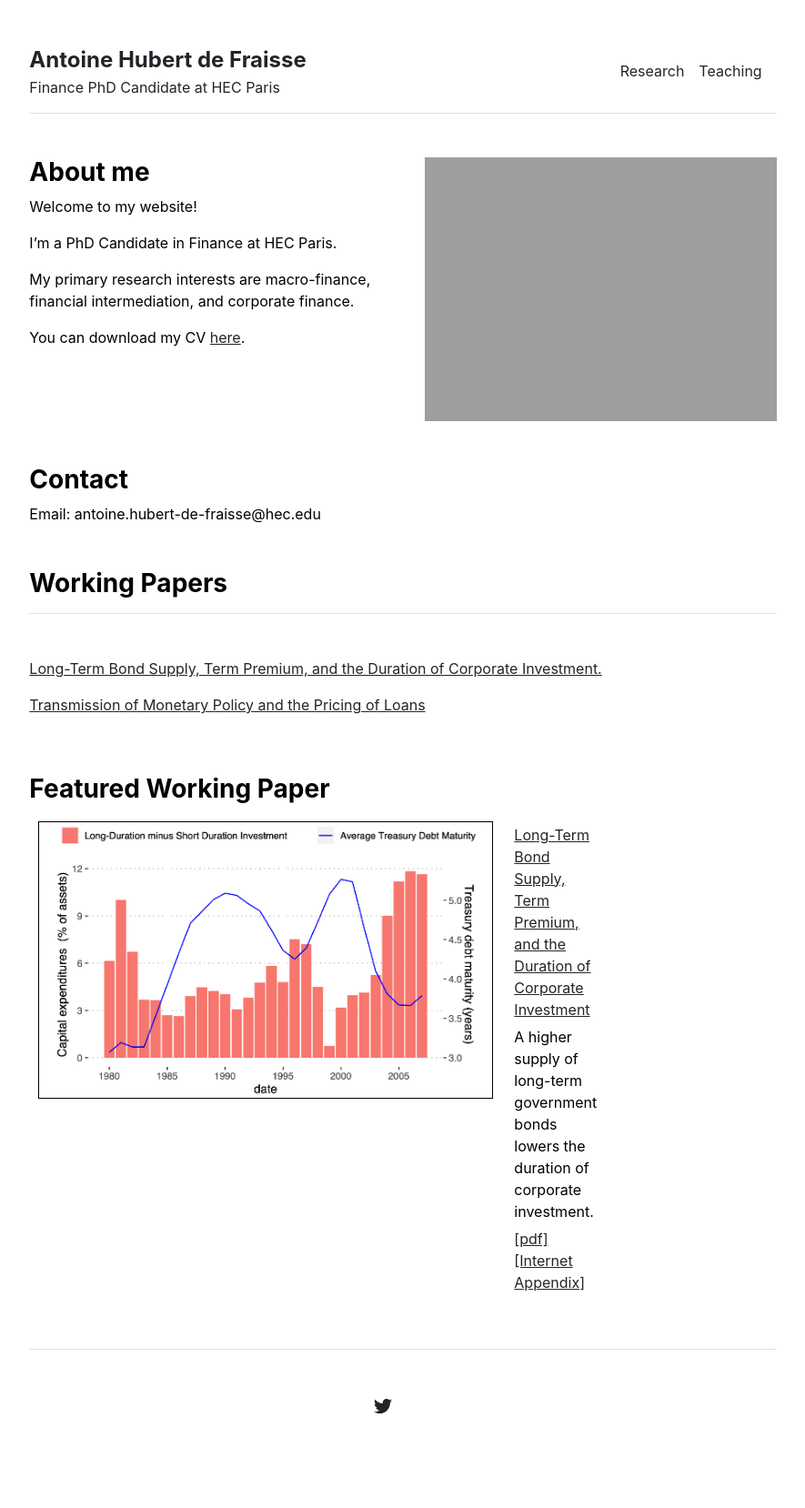
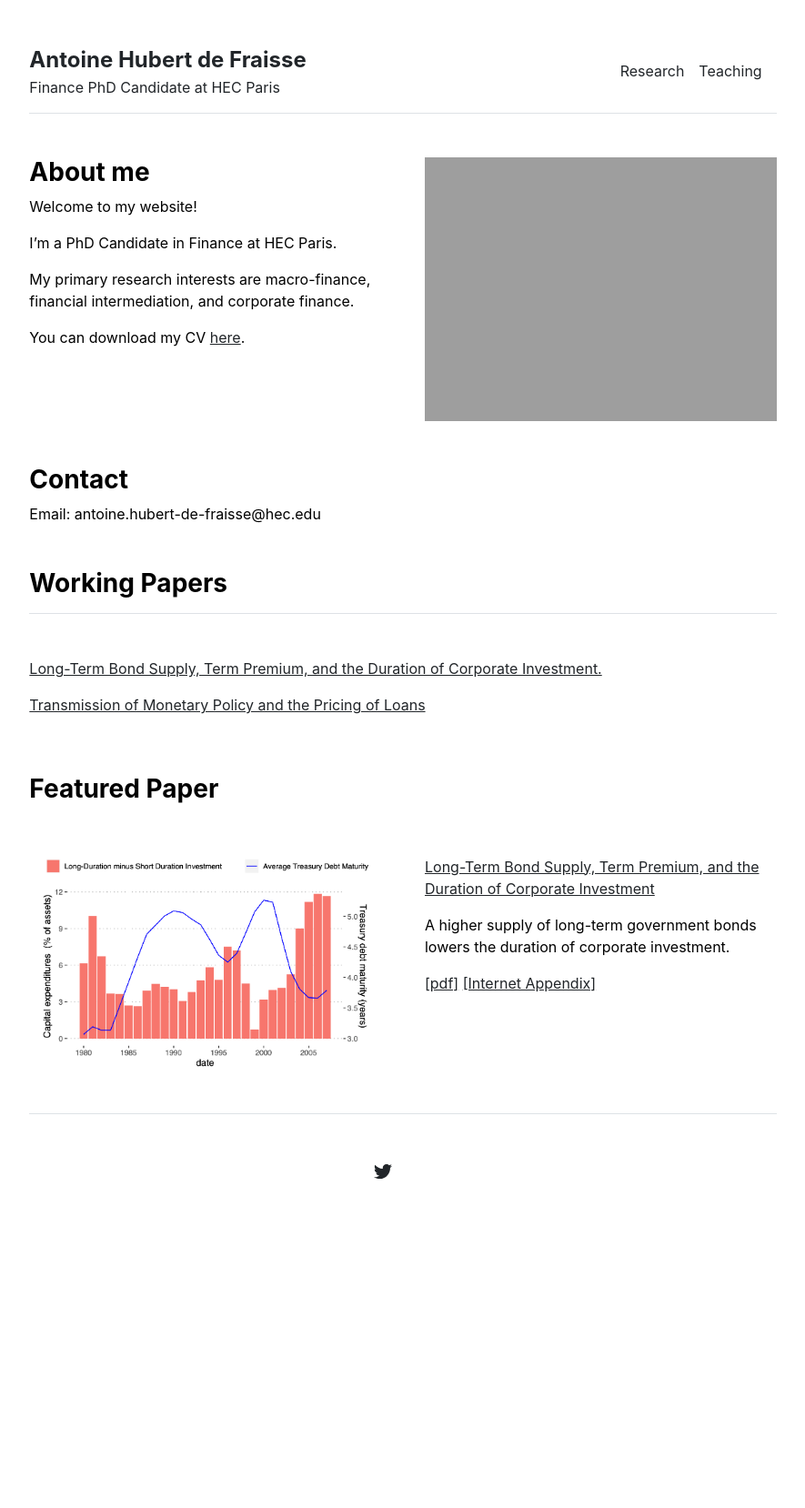
Before and after one commit to antoinehubertdefraisse/antoinehubertdefraisse.github.io, a Jekyll site: the page built from index.md, in a window 1280 px wide. Shown: the whole page at 91% size, without its empty margins (197-1082 px from the left). Built offline with Jekyll 4.4.1, drawn with Linux system fonts in a browser that asks for light colours; after the commit the page ends 1399 px from its top, so only the background shows below that.

Commit message:
Update home.html

```diff
--- a/_layouts/home.html
+++ b/_layouts/home.html
@@ -27,23 +27,16 @@ layout: default
 {% include publications.html %}
 
 <div class="row g-5 mb-5">
+	<h3 class="fw-bold">Featured Paper</h3>
+
   <div class="col-md-6">
-    <h3 class="fw-bold">Featured Working Paper</h3>
-
-  <table width="100%" border="0" cellspacing="0" cellpadding="10">
-	<tr>
-	<td width="500" valign="top" align="center">
-	  <img src="{{ site.github.url }}/assets/duration_image.png" width="500" border="1">
-	</td>
-	<td valign="top">
-	  <table border="0" cellspacing="0" cellpadding="3">
-	    <tr><td class="title"><a href="https://papers.ssrn.com/sol3/papers.cfm?abstract_id=4064763" target="_blank">Long-Term Bond Supply, Term Premium, and the Duration of Corporate Investment</a></td></tr>
-		<tr><td class="description"> A higher supply of long-term government bonds lowers the duration of corporate investment.</td></tr>
-		<tr><td class="text"><a href="https://papers.ssrn.com/sol3/papers.cfm?abstract_id=4064763" target="_blank">[pdf]</a>
-		<a href="https://papers.ssrn.com/sol3/papers.cfm?abstract_id=4064763" target="_blank">[Internet Appendix]</a></td></tr>
-		</table>
- </td> </tr>
-	  		</table>
+    <img src="{{ site.github.url }}/assets/duration_image.png" alt="Home" width="100%">
+  </div>
+<div class="col-md-6">
+            <p><a href="https://papers.ssrn.com/sol3/papers.cfm?abstract_id=4064763" target="_blank">Long-Term Bond Supply, Term Premium, and the Duration of Corporate Investment</a></p>
+	 <p>A higher supply of long-term government bonds lowers the duration of corporate investment. <p>
+	 <p><a href="https://papers.ssrn.com/sol3/papers.cfm?abstract_id=4064763" target="_blank">[pdf]</a>
+		<a href="https://papers.ssrn.com/sol3/papers.cfm?abstract_id=4064763" target="_blank">[Internet Appendix]</a> <p>
 
   </div>
 </div>
```
